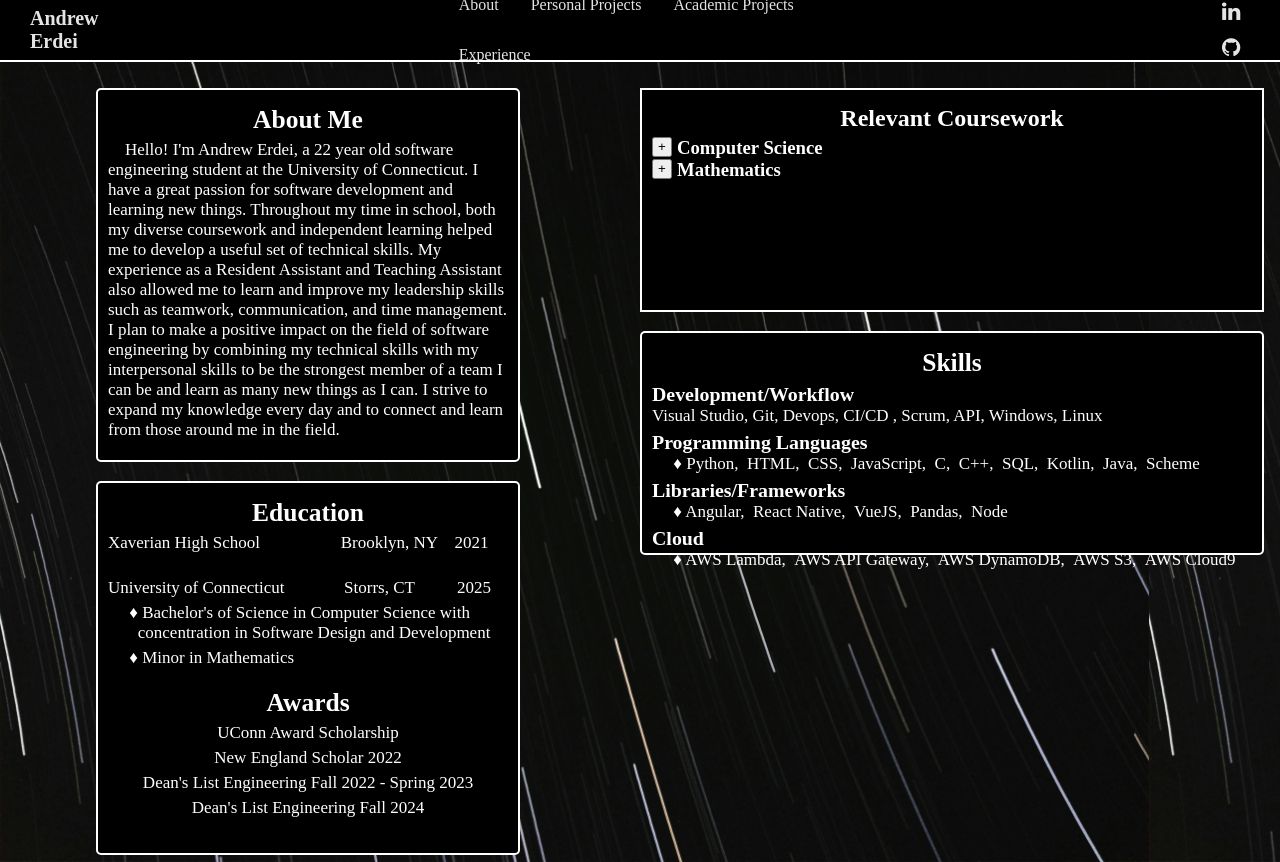
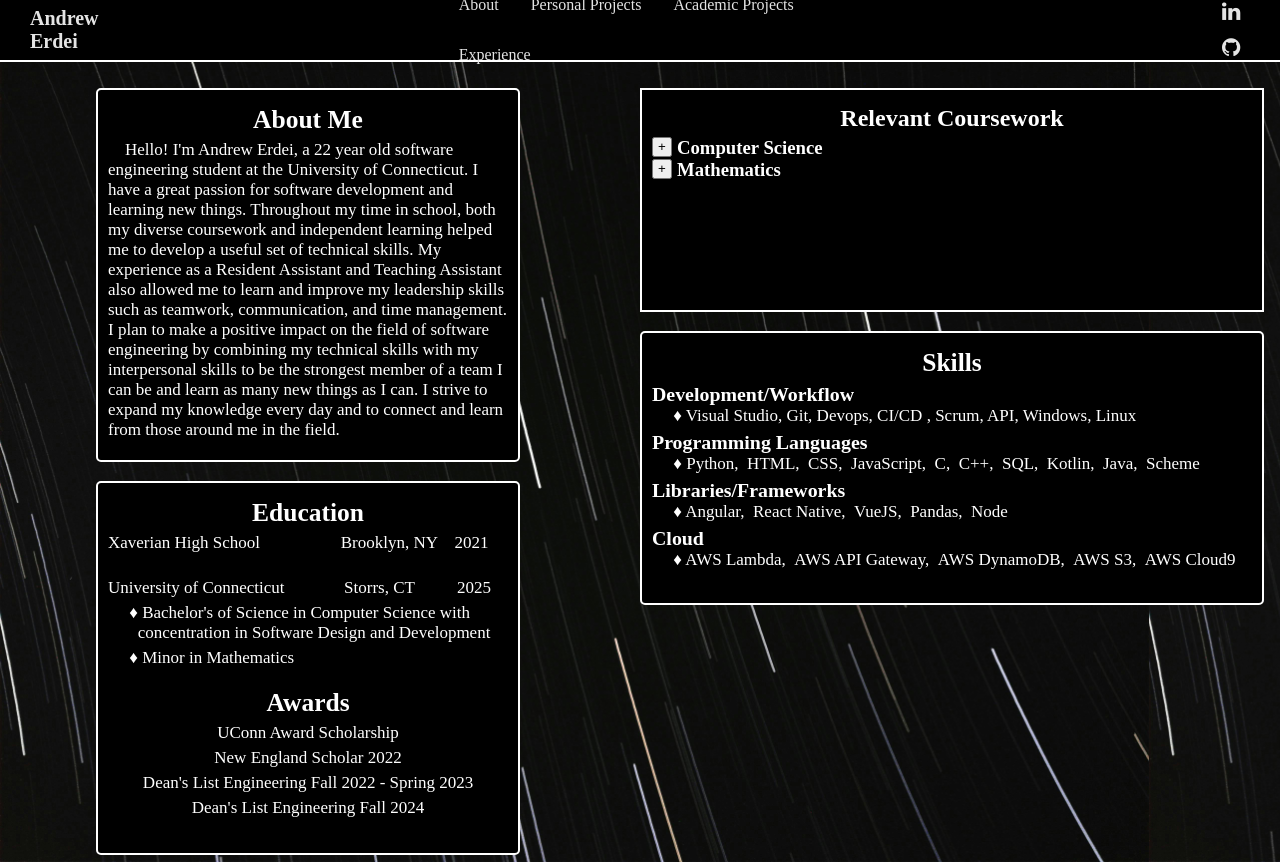
Before and after one commit to andrewerdei/myportfolio, an Angular app in the folder my-portfolio/: page /about in a window 1280 px wide. Built offline with nearby package versions, Linux system fonts and the light colour scheme.

Commit message:
Fixed minor typos and formatting tweaks.

```diff
--- a/my-portfolio/src/app/about/about.component.css
+++ b/my-portfolio/src/app/about/about.component.css
@@ -16,7 +16,7 @@
     width: 600px;
     padding: 10px;
     min-height: 200px;
-    max-height: 500px;
+    max-height: 450px;
     color: white;
     background-color: black;
     border: 2px solid white;
--- a/my-portfolio/src/app/about/about.component.html
+++ b/my-portfolio/src/app/about/about.component.html
@@ -62,7 +62,7 @@
         <div ngPreserveWhitespaces class="text-box skills">
             <h2>Skills</h2>
             <h3>Development/Workflow</h3>
-            <p>Visual Studio, Git, Devops, CI/CD , Scrum, API, Windows, Linux</p>
+            <p>&emsp; &#9830; Visual Studio, Git, Devops, CI/CD , Scrum, API, Windows, Linux</p>
             <h3>Programming Languages</h3>
             <p>&emsp; &#9830; Python,&ensp;HTML,&ensp;CSS,&ensp;JavaScript,&ensp;C,&ensp;C++,&ensp;SQL,&ensp;Kotlin,&ensp;Java,&ensp;Scheme</p>
             <h3>Libraries/Frameworks</h3>
--- a/my-portfolio/src/app/home/home.component.html
+++ b/my-portfolio/src/app/home/home.component.html
@@ -1,7 +1,7 @@
 <div class="body-container">
     <div class="intro">
         <h1>Hello, I am Andrew</h1>
-        <h3>Software Engineer with <br/>full-stack expereience</h3>
+        <h3>Software Engineer with <br/>full-stack experience</h3>
     </div>
     <a href="#" routerLink="/about" class="about-me">
         Learn more about me!
--- a/my-portfolio/src/styles.css
+++ b/my-portfolio/src/styles.css
@@ -35,7 +35,7 @@ html{
 
 .text-box{
     width: 400px;
-    height: 200px;
+    height: 250px;
     border: 2px solid white;
     border-radius: 5px;
     background-color: black;
```
